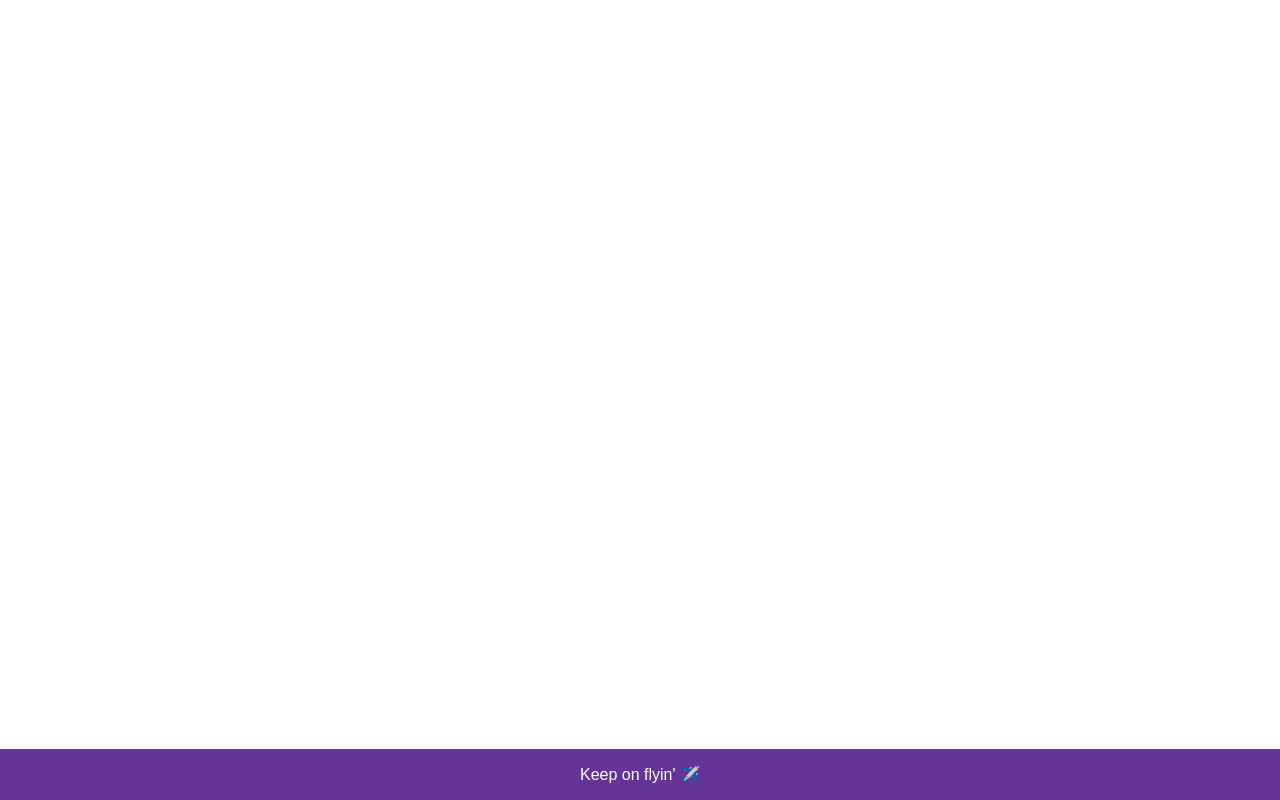
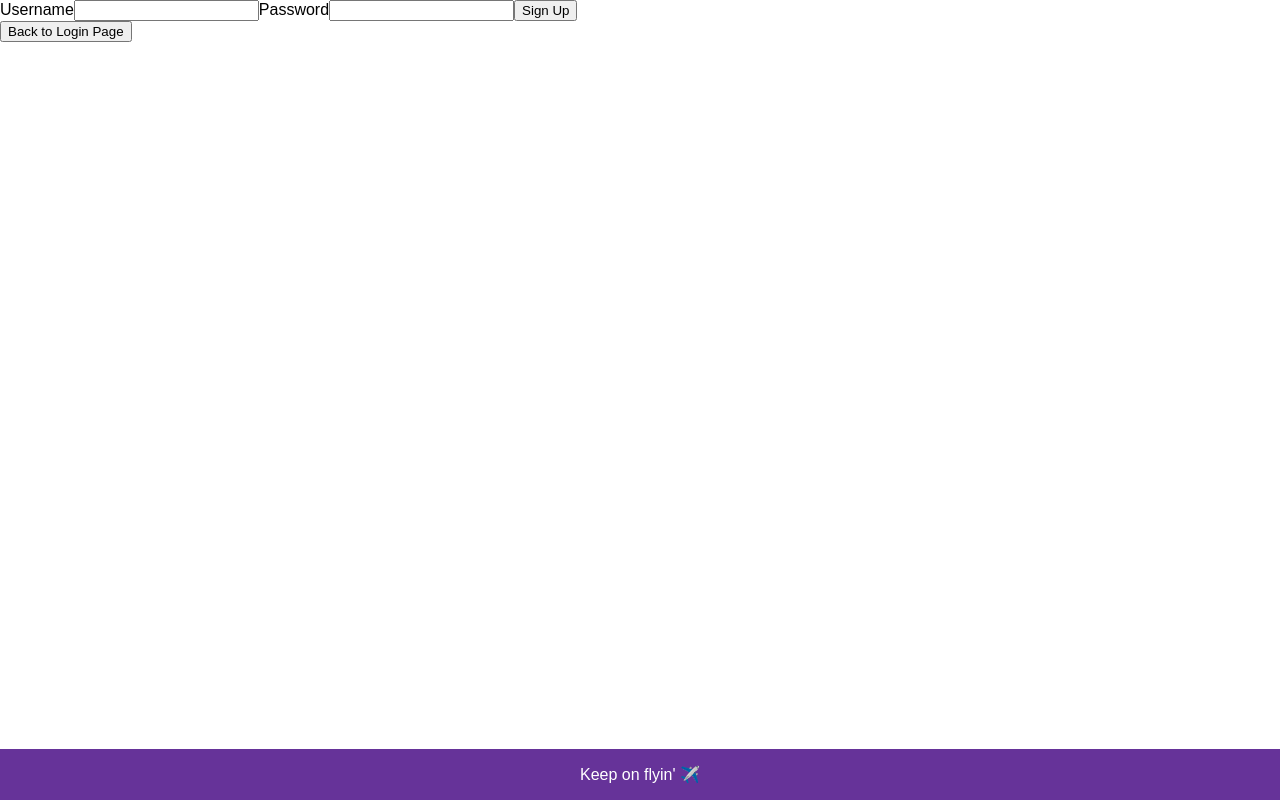
Before and after one commit to flightgenie/flightgenie, a React app: page /signup in a window 1280 px wide. Built offline with nearby package versions, Linux system fonts and the light colour scheme.

Commit message:
axios request signup form, changed server port to 3000

```diff
--- a/package.json
+++ b/package.json
@@ -25,14 +25,16 @@
     "@types/react-dom": "^16.8.4",
     "@types/react-redux": "^7.1.0",
     "@types/yup": "^0.26.22",
+    "axios": "^0.19.0",
     "body-parser": "^1.19.0",
+    "cors": "^2.8.5",
     "express": "^4.16.4",
     "express-graphql": "^0.9.0",
     "formik": "^1.5.8",
     "graphql": "^14.4.2",
-    "moment": "^2.24.0",
     "graphql-tools": "^4.0.5",
     "merge-graphql-schemas": "^1.6.2-3705b28.0",
+    "moment": "^2.24.0",
     "mongoose": "^5.6.7",
     "react": "^16.8.6",
     "react-dates": "^20.2.5",
--- a/src/actions/appActions.ts
+++ b/src/actions/appActions.ts
@@ -17,7 +17,6 @@ export const submitForm = (form: form) => {
   const formatted = form.departureDate.format('MM/DD/YYYY');
   const formCopy = Object.assign({}, form);
   formCopy.departureDate = formatted;
-  console.log('formCopy', formCopy);
   return async (dispatch: Dispatch) => {
     // your code here ! add your own payload to the dispatched action.
     dispatch<submitFormActionInterface>({
--- a/src/components/App.tsx
+++ b/src/components/App.tsx
@@ -5,6 +5,7 @@ import Login from './Login';
 import Search from './Search';
 import Trips from './Trips';
 import { Main, Nav, Footer } from '../utils';
+import SignUp from './signup'
 import { BrowserRouter as Router, Route, Link } from 'react-router-dom';
 
 const App: React.FC = (props: any): JSX.Element => {
@@ -15,6 +16,7 @@ const App: React.FC = (props: any): JSX.Element => {
           <Route exact path="/trips" component={Trips} />
           <Route exact path="/" component={Search} />
           <Route exact path="/login" component={Login} />
+          <Route exact path="/signup" component={SignUp} />
           <Footer />
         </Main>
       </div>
--- a/src/components/Form.tsx
+++ b/src/components/Form.tsx
@@ -72,14 +72,13 @@ const Form: React.FC = (props: any): JSX.Element => {
   const handleSubmitForm = (e: any) => {
     e.preventDefault();
     dispatch(submitForm(formData))
-
   }
 
   return (
     <FormContainer onSubmit={ handleSubmitForm }>
       <label className="form-label">
         Origin
-        <input onChange = {(e)=> updateFormData(e, 'origin') }className="text-input" type="text" name="name" />
+        <input onChange = {(e)=> updateFormData(e, 'origin') } className="text-input" type="text" name="name" />
       </label>
 
       {renderDestinationBoxes()}
@@ -129,7 +128,7 @@ const Form: React.FC = (props: any): JSX.Element => {
         <input onChange={(e) => updateFormData(e, "directFlightsOnly")} type = 'checkbox'></input>
       </label>
 
-      <button >
+      <button>
         Submit Form
       </button>
     </FormContainer>
--- a/src/components/Login.tsx
+++ b/src/components/Login.tsx
@@ -1,15 +1,30 @@
-import React from 'react';
+import React,{useState} from 'react';
 import { Nav } from '../utils';
-import { Link } from 'react-router-dom';
+import { BrowserRouter as Router, Route, Link } from 'react-router-dom';
 
 
 const Login: React.FC = (props: any): JSX.Element => {
+  const [username, setUsername] = useState('');
+  const [password, setPassword] = useState('');
+
+  const onUserChange = (e) => {
+    console.log(e.target.value)
+    setUsername(e.target.value);
+  }
+
+  const onPasswordChange = (e) => {
+    console.log(e.target.value);
+    setPassword(e.target.value);
+  }
   return (
+
     <div id="Login">
-    <input type = 'text'></input>
-    <input type = 'password'></input>
+    <input onChange = { onUserChange } type = 'text'></input>
+    <input onChange = { onPasswordChange } type = 'password'></input>
     <Link to = '/'><button>Sign In</button></Link>
+    <Link to = '/signup'><button>Sign Up</button></Link>
   </div>
+
   );
 };
 
--- /dev/null
+++ b/src/components/SignUp.tsx
@@ -0,0 +1,43 @@
+import React, {useState} from 'react';
+import Login from './Login';
+import { Main, Nav, Footer } from '../utils';
+import { BrowserRouter as Router, Route, Link } from 'react-router-dom';
+import axios from 'axios';
+
+const signUp: React.FC = (props: any): JSX.Element => {
+const [username, setUsername] = useState('');
+const [password, setPassword] = useState('');
+
+const onUserChange = (e: any) => {
+    console.log(e.target.value);
+    setUsername(e.target.value)
+}
+
+const onPasswordChange = (e: any) => {
+    console.log(e.target.value);
+    setPassword(e.target.value);
+}
+
+const handleSubmit = (e: any) => {
+    e.preventDefault()
+    axios.post('http://localhost:3000/signup', {username, password})
+        .then(response => console.log(response.data))
+}
+
+  return (
+      <div id="signup">
+        <Main>
+          <form onSubmit = { handleSubmit}>
+            <label>Username</label>
+            <input onChange = { onUserChange } type = 'text'></input>
+            <label>Password</label>
+            <input onChange = { onPasswordChange } type = 'password'></input>
+            <button>Sign Up</button>
+            </form>
+            <Link to = '/login'><button>Back to Login Page</button></Link>
+          <Footer />
+        </Main>
+      </div>
+  );
+};
+export default signUp;
```
Also changed, not shown: 2 other files (tests, documents, lock files or other folders).
